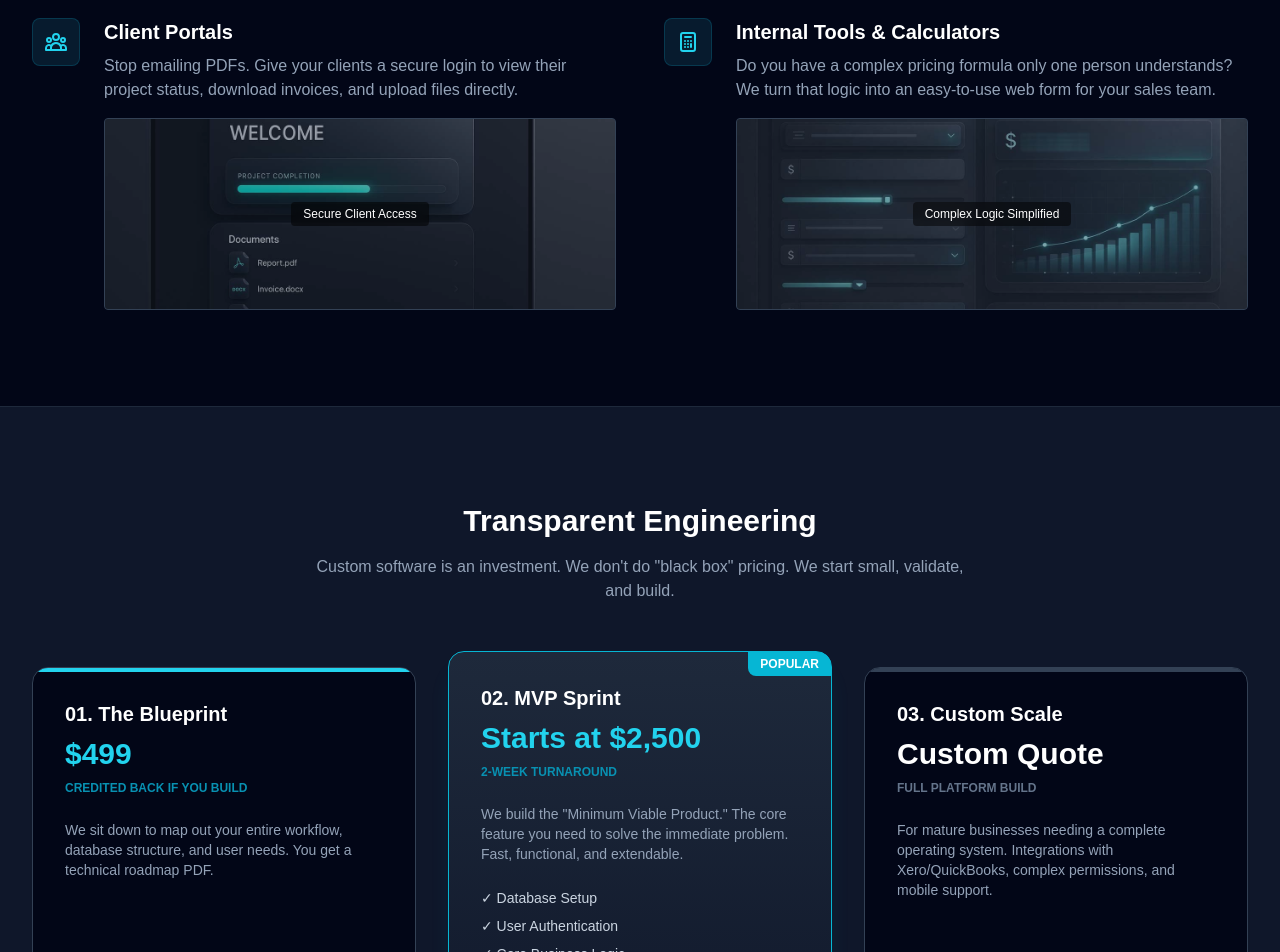
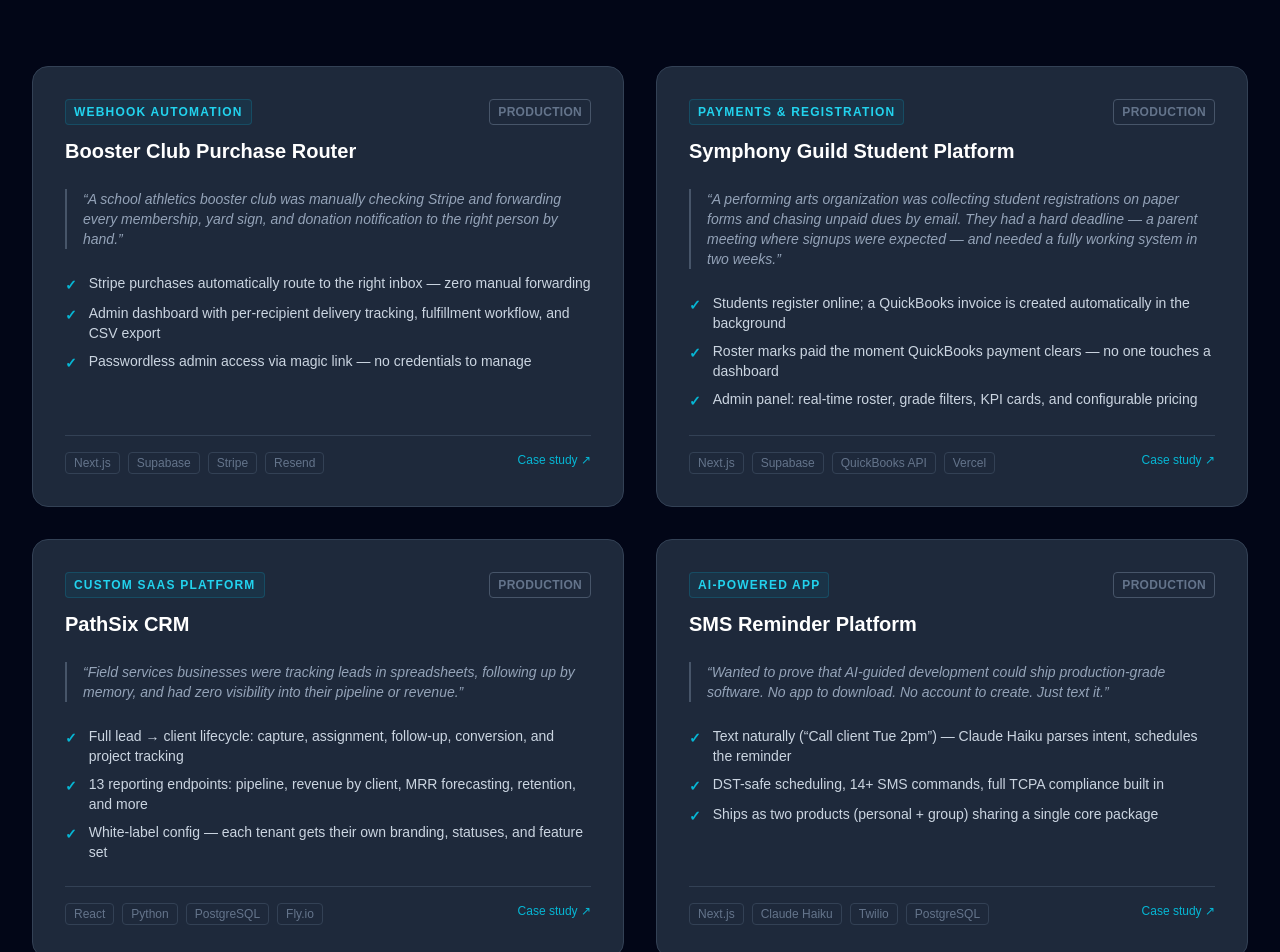
Before and after one commit to boonewh/pathsix-solutions, a Next.js app: page /build in a window 1280 px wide. Shown: the part 1520-2472 px from the top of the page. Built offline with nearby package versions, Linux system fonts and the light colour scheme.

Commit message:
updated the build page with examples of things I've built and new pricing structure

```diff
--- a/src/app/build/page.tsx
+++ b/src/app/build/page.tsx
@@ -113,58 +113,117 @@
           </div>
         </section>
 
-        {/* Solutions / Use Cases */}
+        {/* Solutions / Real Projects */}
         <section id="solutions" className="py-24 bg-slate-950">
           <div className="max-w-7xl mx-auto px-4 sm:px-6 lg:px-8">
-            <div className="mb-16">
+            <div className="mb-6">
               <h2 className="text-3xl font-bold text-white mb-4">What We Build</h2>
               <div className="h-1 w-20 bg-cyan-500 rounded"></div>
             </div>
+            <p className="text-slate-400 mb-16 max-w-2xl">These aren&apos;t mockups. Every project below is in production, handling real users and real data.</p>
 
-            <div className="grid grid-cols-1 lg:grid-cols-2 gap-12">
-              {/* Use Case 1 */}
-              <div className="flex gap-6">
-                <div className="flex-shrink-0 w-12 h-12 bg-cyan-900/30 rounded-lg flex items-center justify-center text-cyan-400 border border-cyan-500/20">
-                  <svg className="w-6 h-6" fill="none" stroke="currentColor" viewBox="0 0 24 24"><path strokeLinecap="round" strokeLinejoin="round" strokeWidth="2" d="M17 20h5v-2a3 3 0 00-5.356-1.857M17 20H7m10 0v-2c0-.656-.126-1.283-.356-1.857M7 20H2v-2a3 3 0 015.356-1.857M7 20v-2c0-.656.126-1.283.356-1.857m0 0a5.002 5.002 0 019.288 0M15 7a3 3 0 11-6 0 3 3 0 016 0zm6 3a2 2 0 11-4 0 2 2 0 014 0zM7 10a2 2 0 11-4 0 2 2 0 014 0z"></path></svg>
+            <div className="grid grid-cols-1 lg:grid-cols-2 gap-8">
+
+              {/* Project 1 — CABC Email Router */}
+              <div className="bg-slate-800 border border-slate-700 hover:border-cyan-500/50 transition-all duration-300 rounded-2xl p-8 flex flex-col gap-6">
+                <div className="flex items-start justify-between gap-4">
+                  <div>
+                    <div className="inline-flex items-center gap-2 px-2 py-1 rounded bg-cyan-900/30 border border-cyan-500/20 text-cyan-400 text-xs font-bold uppercase tracking-widest mb-3">Webhook Automation</div>
+                    <h3 className="text-xl font-bold text-white">Booster Club Purchase Router</h3>
+                  </div>
+                  <span className="flex-shrink-0 text-xs font-bold text-slate-500 border border-slate-600 rounded px-2 py-1 uppercase tracking-wide">Production</span>
                 </div>
-                <div>
-                  <h3 className="text-xl font-bold text-white mb-2">Client Portals</h3>
-                  <p className="text-slate-400 mb-4">Stop emailing PDFs. Give your clients a secure login to view their project status, download invoices, and upload files directly.</p>
-                  <div className="w-full h-48 bg-slate-800 rounded border border-slate-700 overflow-hidden relative group">
-                    <Image
-                      src="/images/portal.jpg"
-                      alt="Client Portal UI"
-                      fill
-                      className="object-cover opacity-60 group-hover:opacity-100 transition-opacity"
-                    />
-                    <div className="absolute inset-0 flex items-center justify-center pointer-events-none z-10">
-                      <span className="bg-black/50 text-white px-3 py-1 rounded text-xs backdrop-blur-sm">Secure Client Access</span>
-                    </div>
-                  </div>
+                <p className="text-slate-400 text-sm italic border-l-2 border-slate-600 pl-4">
+                  &ldquo;A school athletics booster club was manually checking Stripe and forwarding every membership, yard sign, and donation notification to the right person by hand.&rdquo;
+                </p>
+                <ul className="space-y-2 text-slate-300 text-sm">
+                  <li className="flex items-start gap-3"><span className="text-cyan-500 font-bold mt-0.5">✓</span> Stripe purchases automatically route to the right inbox — zero manual forwarding</li>
+                  <li className="flex items-start gap-3"><span className="text-cyan-500 font-bold mt-0.5">✓</span> Admin dashboard with per-recipient delivery tracking, fulfillment workflow, and CSV export</li>
+                  <li className="flex items-start gap-3"><span className="text-cyan-500 font-bold mt-0.5">✓</span> Passwordless admin access via magic link — no credentials to manage</li>
+                </ul>
+                <div className="flex flex-wrap gap-2 mt-auto pt-4 border-t border-slate-700">
+                  {['Next.js', 'Supabase', 'Stripe', 'Resend'].map(t => (
+                    <span key={t} className="text-xs text-slate-500 border border-slate-700 rounded px-2 py-0.5">{t}</span>
+                  ))}
+                  <a href="https://willboone.dev/#cabc" target="_blank" rel="noopener noreferrer" className="ml-auto text-xs text-cyan-500 hover:text-cyan-400 font-medium transition-colors">Case study ↗</a>
                 </div>
               </div>
 
-              {/* Use Case 2 */}
-              <div className="flex gap-6">
-                <div className="flex-shrink-0 w-12 h-12 bg-cyan-900/30 rounded-lg flex items-center justify-center text-cyan-400 border border-cyan-500/20">
-                  <svg className="w-6 h-6" fill="none" stroke="currentColor" viewBox="0 0 24 24"><path strokeLinecap="round" strokeLinejoin="round" strokeWidth="2" d="M9 7h6m0 10v-3m-3 3h.01M9 17h.01M9 14h.01M12 14h.01M15 11h.01M12 11h.01M9 11h.01M7 21h10a2 2 0 002-2V5a2 2 0 00-2-2H7a2 2 0 00-2 2v14a2 2 0 002 2z"></path></svg>
+              {/* Project 2 — OSG Belles & Beaux */}
+              <div className="bg-slate-800 border border-slate-700 hover:border-cyan-500/50 transition-all duration-300 rounded-2xl p-8 flex flex-col gap-6">
+                <div className="flex items-start justify-between gap-4">
+                  <div>
+                    <div className="inline-flex items-center gap-2 px-2 py-1 rounded bg-cyan-900/30 border border-cyan-500/20 text-cyan-400 text-xs font-bold uppercase tracking-widest mb-3">Payments & Registration</div>
+                    <h3 className="text-xl font-bold text-white">Symphony Guild Student Platform</h3>
+                  </div>
+                  <span className="flex-shrink-0 text-xs font-bold text-slate-500 border border-slate-600 rounded px-2 py-1 uppercase tracking-wide">Production</span>
                 </div>
-                <div>
-                  <h3 className="text-xl font-bold text-white mb-2">Internal Tools & Calculators</h3>
-                  <p className="text-slate-400 mb-4">Do you have a complex pricing formula only one person understands? We turn that logic into an easy-to-use web form for your sales team.</p>
-                  <div className="w-full h-48 bg-slate-800 rounded border border-slate-700 overflow-hidden relative group">
-                    <Image
-                      src="/images/internal_tools.jpg"
-                      alt="Internal Tool UI"
-                      fill
-                      className="object-cover opacity-60 group-hover:opacity-100 transition-opacity"
-                    />
-                    <div className="absolute inset-0 flex items-center justify-center pointer-events-none z-10">
-                      <span className="bg-black/50 text-white px-3 py-1 rounded text-xs backdrop-blur-sm">Complex Logic Simplified</span>
-                    </div>
-                  </div>
+                <p className="text-slate-400 text-sm italic border-l-2 border-slate-600 pl-4">
+                  &ldquo;A performing arts organization was collecting student registrations on paper forms and chasing unpaid dues by email. They had a hard deadline — a parent meeting where signups were expected — and needed a fully working system in two weeks.&rdquo;
+                </p>
+                <ul className="space-y-2 text-slate-300 text-sm">
+                  <li className="flex items-start gap-3"><span className="text-cyan-500 font-bold mt-0.5">✓</span> Students register online; a QuickBooks invoice is created automatically in the background</li>
+                  <li className="flex items-start gap-3"><span className="text-cyan-500 font-bold mt-0.5">✓</span> Roster marks paid the moment QuickBooks payment clears — no one touches a dashboard</li>
+                  <li className="flex items-start gap-3"><span className="text-cyan-500 font-bold mt-0.5">✓</span> Admin panel: real-time roster, grade filters, KPI cards, and configurable pricing</li>
+                </ul>
+                <div className="flex flex-wrap gap-2 mt-auto pt-4 border-t border-slate-700">
+                  {['Next.js', 'Supabase', 'QuickBooks API', 'Vercel'].map(t => (
+                    <span key={t} className="text-xs text-slate-500 border border-slate-700 rounded px-2 py-0.5">{t}</span>
+                  ))}
+                  <a href="https://willboone.dev/#osg" target="_blank" rel="noopener noreferrer" className="ml-auto text-xs text-cyan-500 hover:text-cyan-400 font-medium transition-colors">Case study ↗</a>
                 </div>
               </div>
+
+              {/* Project 3 — PathSix CRM */}
+              <div className="bg-slate-800 border border-slate-700 hover:border-cyan-500/50 transition-all duration-300 rounded-2xl p-8 flex flex-col gap-6">
+                <div className="flex items-start justify-between gap-4">
+                  <div>
+                    <div className="inline-flex items-center gap-2 px-2 py-1 rounded bg-cyan-900/30 border border-cyan-500/20 text-cyan-400 text-xs font-bold uppercase tracking-widest mb-3">Custom SaaS Platform</div>
+                    <h3 className="text-xl font-bold text-white">PathSix CRM</h3>
+                  </div>
+                  <span className="flex-shrink-0 text-xs font-bold text-slate-500 border border-slate-600 rounded px-2 py-1 uppercase tracking-wide">Production</span>
+                </div>
+                <p className="text-slate-400 text-sm italic border-l-2 border-slate-600 pl-4">
+                  &ldquo;Field services businesses were tracking leads in spreadsheets, following up by memory, and had zero visibility into their pipeline or revenue.&rdquo;
+                </p>
+                <ul className="space-y-2 text-slate-300 text-sm">
+                  <li className="flex items-start gap-3"><span className="text-cyan-500 font-bold mt-0.5">✓</span> Full lead → client lifecycle: capture, assignment, follow-up, conversion, and project tracking</li>
+                  <li className="flex items-start gap-3"><span className="text-cyan-500 font-bold mt-0.5">✓</span> 13 reporting endpoints: pipeline, revenue by client, MRR forecasting, retention, and more</li>
+                  <li className="flex items-start gap-3"><span className="text-cyan-500 font-bold mt-0.5">✓</span> White-label config — each tenant gets their own branding, statuses, and feature set</li>
+                </ul>
+                <div className="flex flex-wrap gap-2 mt-auto pt-4 border-t border-slate-700">
+                  {['React', 'Python', 'PostgreSQL', 'Fly.io'].map(t => (
+                    <span key={t} className="text-xs text-slate-500 border border-slate-700 rounded px-2 py-0.5">{t}</span>
+                  ))}
+                  <a href="https://willboone.dev/#crm" target="_blank" rel="noopener noreferrer" className="ml-auto text-xs text-cyan-500 hover:text-cyan-400 font-medium transition-colors">Case study ↗</a>
+                </div>
+              </div>
+
+              {/* Project 4 — Sunday Nudge */}
+              <div className="bg-slate-800 border border-slate-700 hover:border-cyan-500/50 transition-all duration-300 rounded-2xl p-8 flex flex-col gap-6">
+                <div className="flex items-start justify-between gap-4">
+                  <div>
+                    <div className="inline-flex items-center gap-2 px-2 py-1 rounded bg-cyan-900/30 border border-cyan-500/20 text-cyan-400 text-xs font-bold uppercase tracking-widest mb-3">AI-Powered App</div>
+                    <h3 className="text-xl font-bold text-white">SMS Reminder Platform</h3>
+                  </div>
+                  <span className="flex-shrink-0 text-xs font-bold text-slate-500 border border-slate-600 rounded px-2 py-1 uppercase tracking-wide">Production</span>
+                </div>
+                <p className="text-slate-400 text-sm italic border-l-2 border-slate-600 pl-4">
+                  &ldquo;Wanted to prove that AI-guided development could ship production-grade software. No app to download. No account to create. Just text it.&rdquo;
+                </p>
+                <ul className="space-y-2 text-slate-300 text-sm">
+                  <li className="flex items-start gap-3"><span className="text-cyan-500 font-bold mt-0.5">✓</span> Text naturally (&ldquo;Call client Tue 2pm&rdquo;) — Claude Haiku parses intent, schedules the reminder</li>
+                  <li className="flex items-start gap-3"><span className="text-cyan-500 font-bold mt-0.5">✓</span> DST-safe scheduling, 14+ SMS commands, full TCPA compliance built in</li>
+                  <li className="flex items-start gap-3"><span className="text-cyan-500 font-bold mt-0.5">✓</span> Ships as two products (personal + group) sharing a single core package</li>
+                </ul>
+                <div className="flex flex-wrap gap-2 mt-auto pt-4 border-t border-slate-700">
+                  {['Next.js', 'Claude Haiku', 'Twilio', 'PostgreSQL'].map(t => (
+                    <span key={t} className="text-xs text-slate-500 border border-slate-700 rounded px-2 py-0.5">{t}</span>
+                  ))}
+                  <a href="https://willboone.dev/#ai-builds" target="_blank" rel="noopener noreferrer" className="ml-auto text-xs text-cyan-500 hover:text-cyan-400 font-medium transition-colors">Case study ↗</a>
+                </div>
+              </div>
+
             </div>
           </div>
         </section>
@@ -192,22 +251,23 @@
                 <a href="/contact" className="w-full py-3 border border-slate-600 hover:border-cyan-400 hover:text-cyan-400 text-white rounded font-medium transition-colors text-center">Book Session</a>
               </div>
 
-              {/* Step 2: MVP */}
+              {/* Step 2: Build Subscription */}
               <div className="bg-gradient-to-b from-slate-800 to-slate-900 p-8 rounded-2xl border border-cyan-500 shadow-xl shadow-cyan-500/10 flex flex-col relative transform md:-translate-y-4">
-                <div className="absolute top-0 right-0 bg-cyan-500 text-white text-xs font-bold px-3 py-1 rounded-bl-lg rounded-tr-[13px]">POPULAR</div>
-                <h3 className="text-xl font-bold text-white mb-2">02. MVP Sprint</h3>
-                <div className="text-3xl font-bold text-cyan-400 mb-2">Starts at $2,500</div>
-                <p className="text-xs text-cyan-600 font-bold uppercase mb-6">2-Week Turnaround</p>
+                <div className="absolute top-0 right-0 bg-cyan-500 text-white text-xs font-bold px-3 py-1 rounded-bl-lg rounded-tr-[13px]">MOST POPULAR</div>
+                <h3 className="text-xl font-bold text-white mb-2">02. Build Subscription</h3>
+                <div className="text-3xl font-bold text-cyan-400 mb-1">$499<span className="text-lg text-slate-400 font-normal">/mo</span></div>
+                <p className="text-xs text-cyan-600 font-bold uppercase mb-6">5-Month Minimum Contract</p>
                 <p className="text-slate-400 text-sm mb-6 flex-grow">
-                  We build the &quot;Minimum Viable Product.&quot; The core feature you need to solve the immediate problem. Fast, functional, and extendable.
+                  Most agencies quote a big project fee, take the money, and hand you something half-finished. We work differently. One monthly rate gets you a dedicated developer in your corner — building and iterating on your software every month until it&apos;s exactly what your business needs.
                 </p>
-                <ul className="text-sm text-slate-300 space-y-2 mb-8">
-                  <li>✓ Database Setup</li>
-                  <li>✓ User Authentication</li>
-                  <li>✓ Core Business Logic</li>
-                  <li>✓ Hosted & Secure</li>
+                <ul className="text-sm text-slate-300 space-y-3 mb-8">
+                  <li className="flex items-start gap-2"><span className="text-cyan-400 font-bold mt-0.5">✓</span> Dedicated development hours each month</li>
+                  <li className="flex items-start gap-2"><span className="text-cyan-400 font-bold mt-0.5">✓</span> Continuous build, test, and iterate — no disappearing acts</li>
+                  <li className="flex items-start gap-2"><span className="text-cyan-400 font-bold mt-0.5">✓</span> Hosted, deployed, and production-ready from day one</li>
+                  <li className="flex items-start gap-2"><span className="text-cyan-400 font-bold mt-0.5">✓</span> You own 100% of the code, always</li>
+                  <li className="flex items-start gap-2"><span className="text-cyan-400 font-bold mt-0.5">✓</span> Priority response between sessions</li>
                 </ul>
-                <a href="/contact" className="w-full py-3 bg-cyan-600 hover:bg-cyan-500 text-white rounded font-bold transition-colors text-center">Start Build</a>
+                <a href="/contact" className="w-full py-3 bg-cyan-600 hover:bg-cyan-500 text-white rounded font-bold transition-colors text-center">Start Your Build</a>
               </div>
 
               {/* Step 3: Enterprise */}
```
